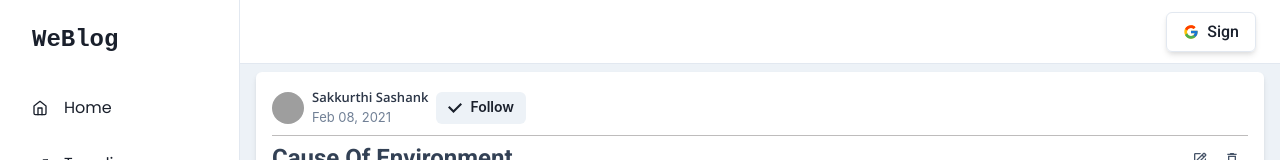
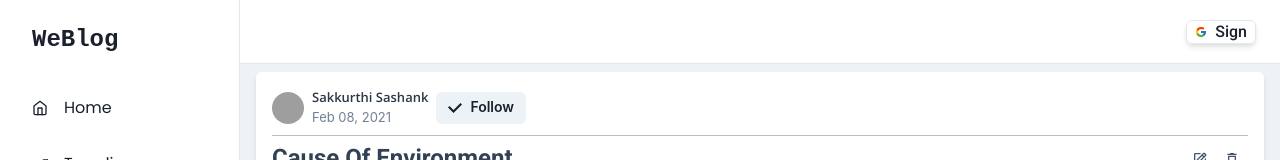
Before and after one commit to DARIYAVALI60/blog_nextjs, a Next.js app: page / in a window 1280 px wide. Shown: the top 160 px of the page. Built offline with nearby package versions, Linux system fonts and the light colour scheme; no server answers; grey boxes are pictures that could not be loaded.

Commit message:
Sign in button size

```diff
--- a/components/Navbar/Sign_in_Button.tsx
+++ b/components/Navbar/Sign_in_Button.tsx
@@ -13,6 +13,7 @@ export default function Sign_in_Button() {
         }}
         variant={"outline"}
         leftIcon={<FcGoogle />}
+        size={"xs"}
         onClick={() => signIn("google", { callbackUrl: "/" })}
       >
         <Center>
```
